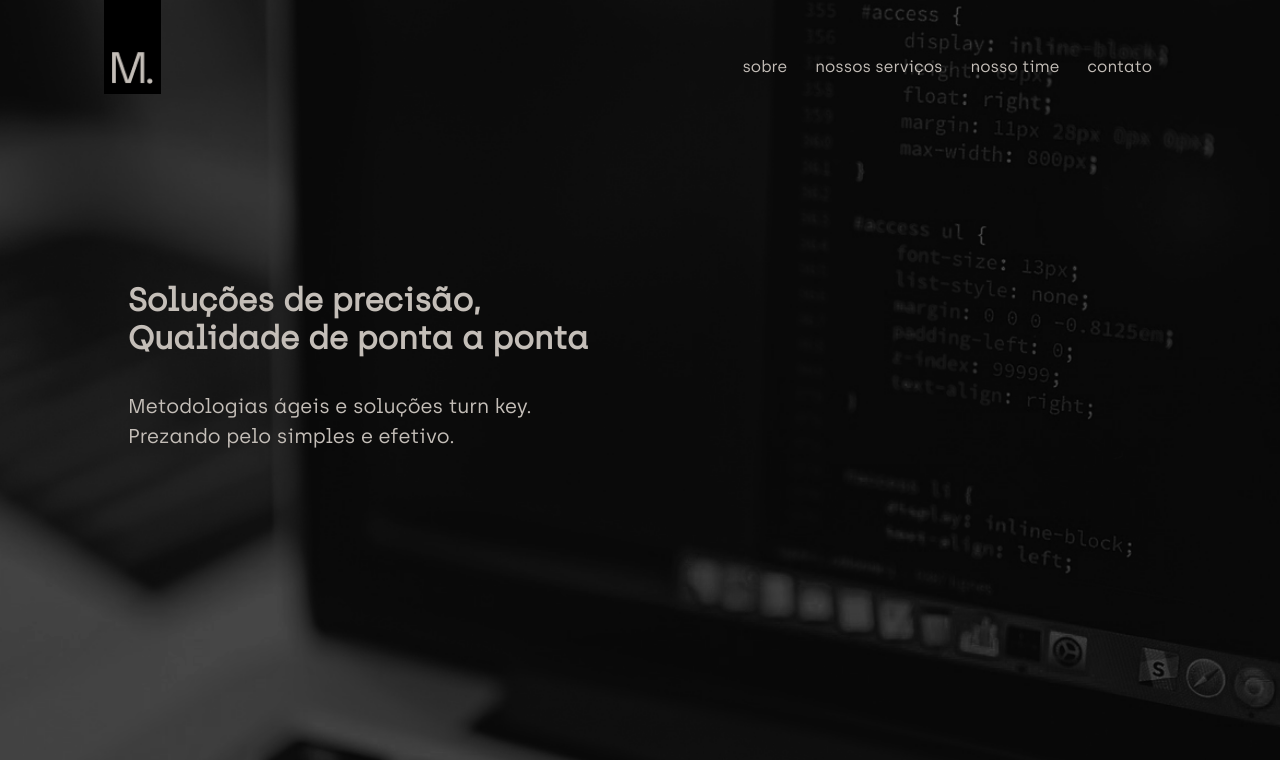
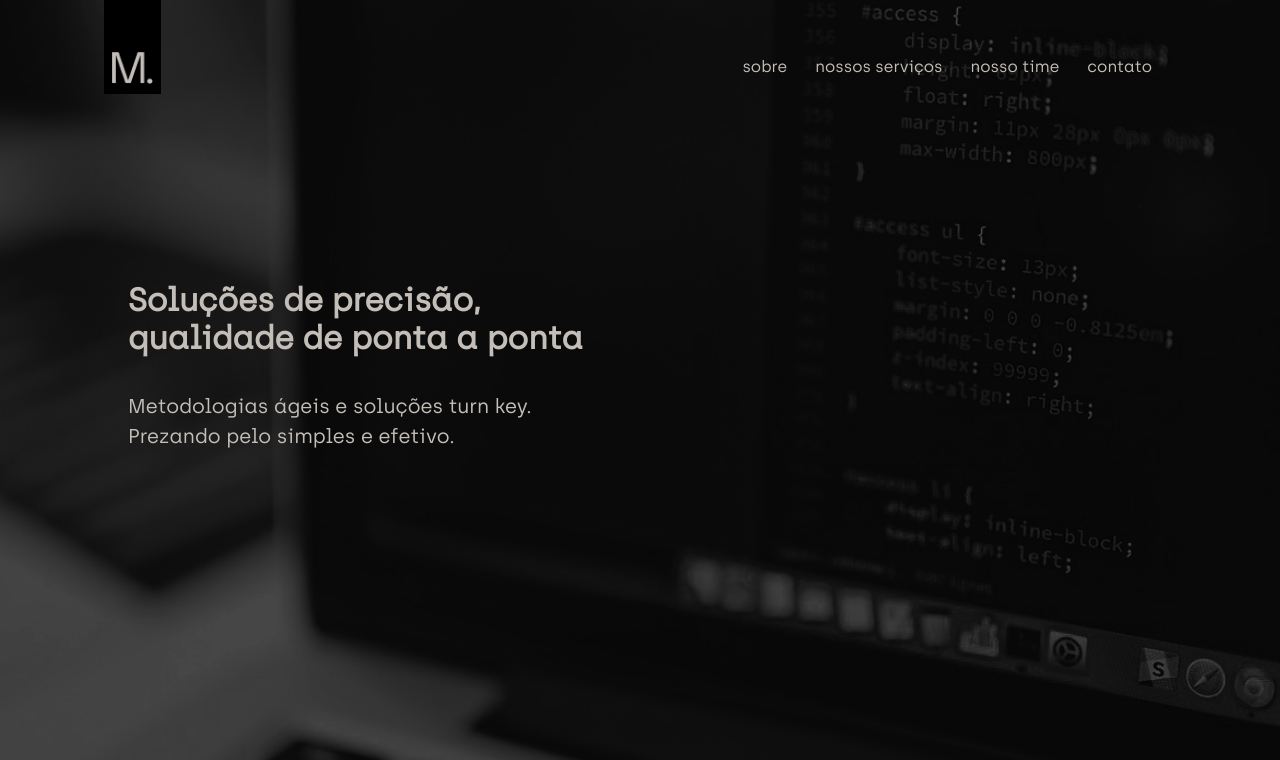
Before and after one commit to mitz-it/landing-page-mitz-it, a Next.js app: page / in a window 1280 px wide. Shown: the top 760 px of the page. Built offline with nearby package versions, Linux system fonts and the light colour scheme; what @microsoft/microsoft-graph-client would draw is missing.

Commit message:
chore: portuguese adjustments

```diff
--- a/src/pages/index.js
+++ b/src/pages/index.js
@@ -38,7 +38,7 @@ const HomePage = (props) => {
           <span className="mitz-title-header">
             <h1>
               Soluções de precisão,<br />
-              Qualidade de ponta a ponta
+              qualidade de ponta a ponta
             </h1>
             <h5>
               Metodologias ágeis e soluções turn key.<br />
```
